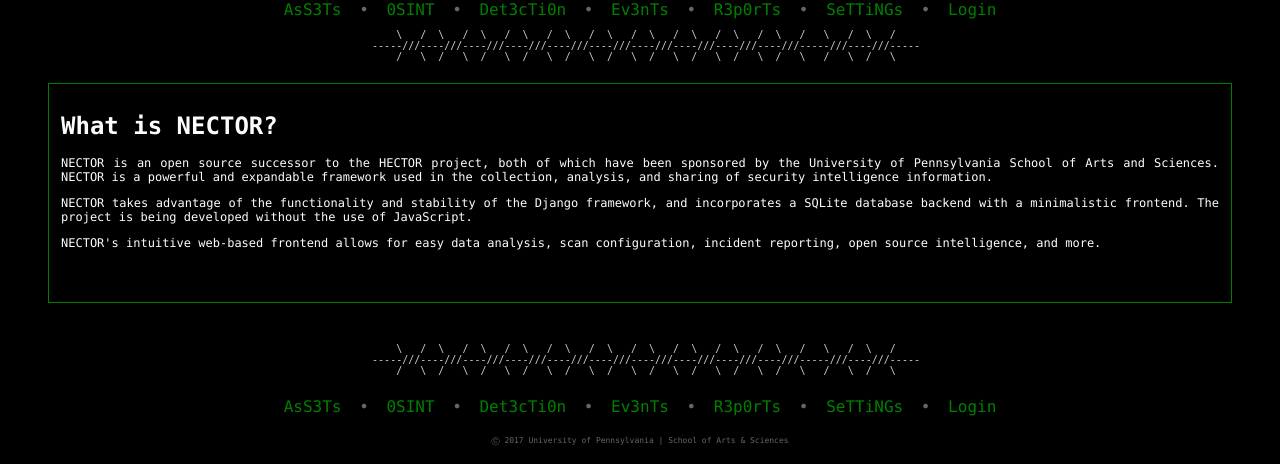
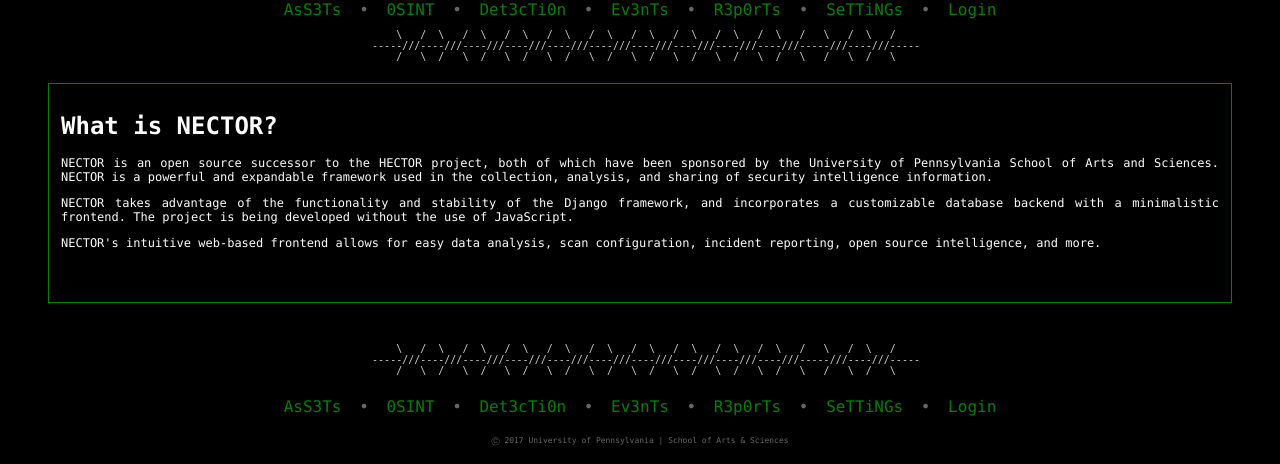
Before and after one commit to clayball/nector, a Django app: page /about/ in a window 1280 px wide. Shown: the part 180-644 px from the top of the page. Run offline with Django 3.2, Linux system fonts and the light colour scheme.

Commit message:
Updating About page.

```diff
--- a/nector_home/templates/nector_home/about.html
+++ b/nector_home/templates/nector_home/about.html
@@ -11,7 +11,7 @@
 </p>
 <p>
 NECTOR takes advantage of the functionality and stability of the Django
-framework, and incorporates a SQLite database backend with a minimalistic
+framework, and incorporates a customizable database backend with a minimalistic
 frontend. The project is being developed without the use of JavaScript.
 </p>
 <p>
```
